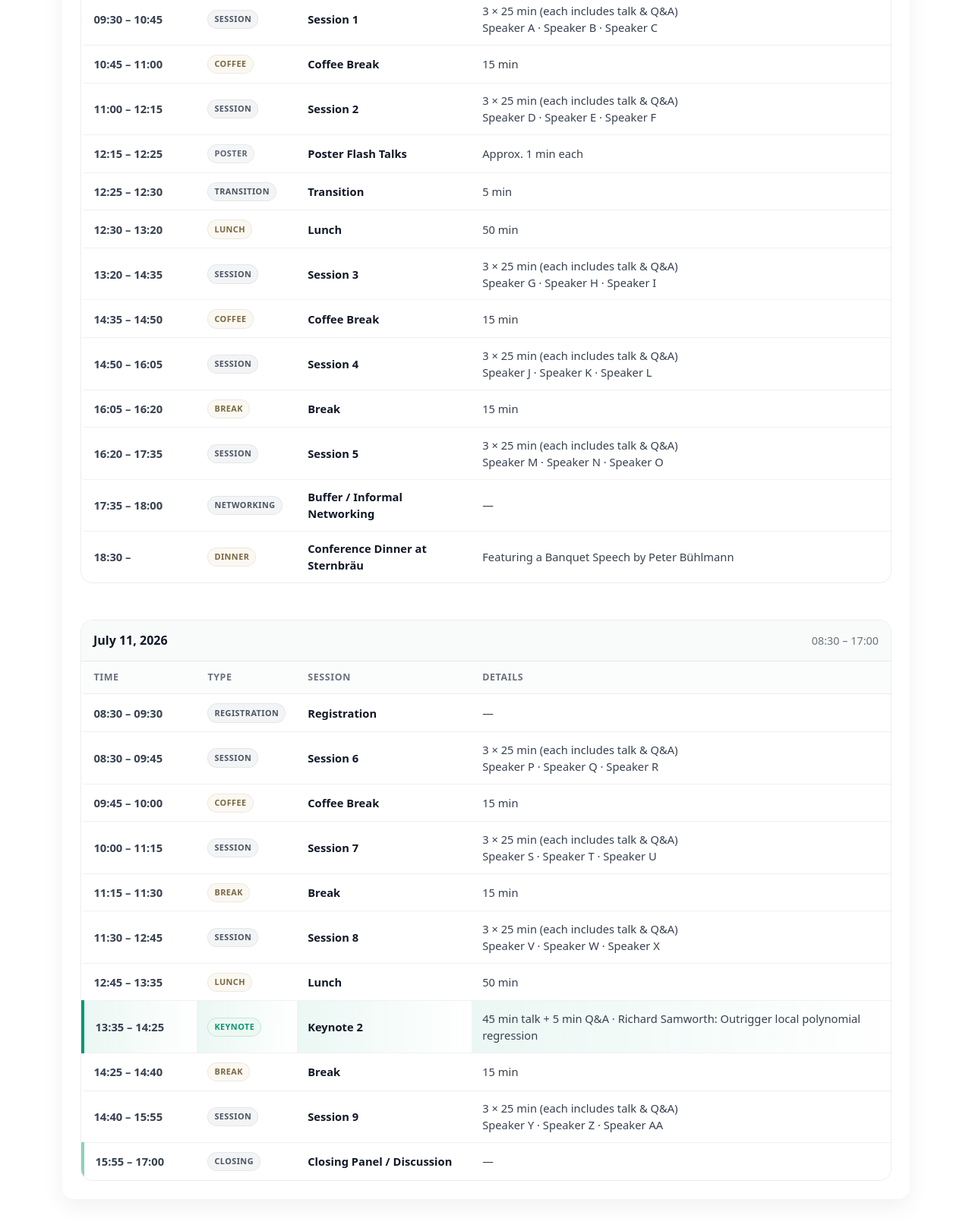
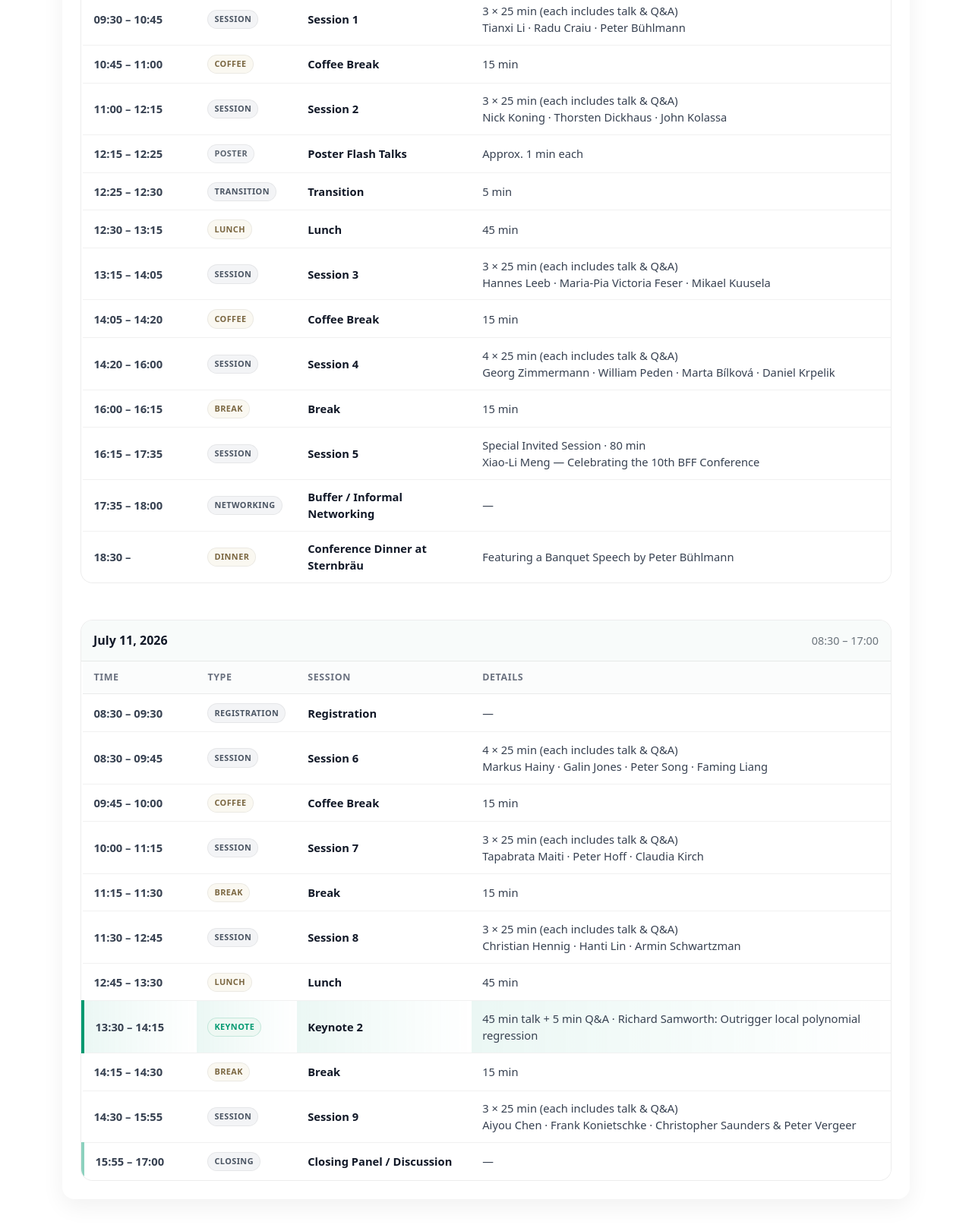
Before and after one commit to bffconference/bff-salzburg-2026, a plain HTML site: page program.html in a window 1280 px wide. Shown: the part 1003-2620 px from the top of the page at 76% size. Drawn offline with nearby package versions, Linux system fonts and the light colour scheme.

Commit message:
Add files via upload

```diff
--- a/css/style.css
+++ b/css/style.css
@@ -975,3 +975,31 @@ body.internal-page {
   letter-spacing: 1px;
   opacity: 0.85;
 }
+
+.footer-gold-sponsor{
+  margin-bottom:18px;
+}
+
+.footer-gold-label{
+  display:block;
+  margin-bottom:10px;
+
+  font-size:11px;
+  font-weight:700;
+  letter-spacing:1px;
+  text-transform:uppercase;
+
+  color:#b8860b;
+}
+
+.footer-gold-logo{
+  max-height:70px;
+  width:auto;
+  object-fit:contain;
+  display:block;
+}
+
+.footer-gold-logo{
+  max-height:70px;
+  filter: drop-shadow(0 0 1px rgba(0,0,0,0.3));
+}
--- a/program.html
+++ b/program.html
@@ -148,7 +148,7 @@
 
   <td>
     <div class="session-meta">3 × 25 min (each includes talk &amp; Q&amp;A)</div>
-    <div>Speaker A · Speaker B · Speaker C</div>
+    <div>Tianxi Li · Radu Craiu · Peter Bühlmann</div>
   </td>
 </tr>
 
@@ -165,7 +165,7 @@
   <td>Session 2</td>
   <td>
     <div class="session-meta">3 × 25 min (each includes talk &amp; Q&amp;A)</div>
-    <div>Speaker D · Speaker E · Speaker F</div>
+    <div>Nick Koning · Thorsten Dickhaus · John Kolassa</div>
   </td>
 </tr>
 
@@ -184,53 +184,53 @@
             </tr>
 
             <tr>
-              <td class="schedule-time-col">12:30 – 13:20</td>
+              <td class="schedule-time-col">12:30 – 13:15</td>
               <td><span class="schedule-badge lunch">Lunch</span></td>
               <td>Lunch</td>
-              <td>50 min</td>
+              <td>45 min</td>
             </tr>
 
             <tr>
-  <td class="schedule-time-col">13:20 – 14:35</td>
+  <td class="schedule-time-col">13:15 – 14:05</td>
   <td><span class="schedule-badge session">Session</span></td>
   <td>Session 3</td>
   <td>
     <div class="session-meta">3 × 25 min (each includes talk &amp; Q&amp;A)</div>
-    <div>Speaker G · Speaker H · Speaker I</div>
+    <div>Hannes Leeb · Maria-Pia Victoria Feser · Mikael Kuusela</div>
   </td>
 </tr>
 
             <tr>
-              <td class="schedule-time-col">14:35 – 14:50</td>
+              <td class="schedule-time-col">14:05 – 14:20</td>
               <td><span class="schedule-badge coffee">Coffee</span></td>
               <td>Coffee Break</td>
               <td>15 min</td>
             </tr>
 
             <tr>
-  <td class="schedule-time-col">14:50 – 16:05</td>
+  <td class="schedule-time-col">14:20 – 16:00</td>
   <td><span class="schedule-badge session">Session</span></td>
   <td>Session 4</td>
   <td>
-    <div class="session-meta">3 × 25 min (each includes talk &amp; Q&amp;A)</div>
-    <div>Speaker J · Speaker K · Speaker L</div>
+    <div class="session-meta">4 × 25 min (each includes talk &amp; Q&amp;A)</div>
+    <div>Georg Zimmermann · William Peden · Marta Bílková · Daniel Krpelik</div>
   </td>
 </tr>
 
             <tr>
-              <td class="schedule-time-col">16:05 – 16:20</td>
+              <td class="schedule-time-col">16:00 – 16:15</td>
               <td><span class="schedule-badge break">Break</span></td>
               <td>Break</td>
               <td>15 min</td>
             </tr>
 
             <tr>
-  <td class="schedule-time-col">16:20 – 17:35</td>
+  <td class="schedule-time-col">16:15 – 17:35</td>
   <td><span class="schedule-badge session">Session</span></td>
   <td>Session 5</td>
   <td>
-    <div class="session-meta">3 × 25 min (each includes talk &amp; Q&amp;A)</div>
-    <div>Speaker M · Speaker N · Speaker O</div>
+    <div class="session-meta">Special Invited Session · 80 min</div>
+    <div>Xiao-Li Meng — Celebrating the 10th BFF Conference</div>
   </td>
 </tr>
 
@@ -282,8 +282,8 @@
   <td><span class="schedule-badge session">Session</span></td>
   <td>Session 6</td>
   <td>
-    <div class="session-meta">3 × 25 min (each includes talk &amp; Q&amp;A)</div>
-    <div>Speaker P · Speaker Q · Speaker R</div>
+    <div class="session-meta">4 × 25 min (each includes talk &amp; Q&amp;A)</div>
+    <div>Markus Hainy · Galin Jones · Peter Song · Faming Liang</div>
   </td>
 </tr>
 
@@ -300,7 +300,7 @@
   <td>Session 7</td>
   <td>
     <div class="session-meta">3 × 25 min (each includes talk &amp; Q&amp;A)</div>
-    <div>Speaker S · Speaker T · Speaker U</div>
+    <div>Tapabrata Maiti · Peter Hoff · Claudia Kirch</div>
   </td>
 </tr>
 
@@ -317,38 +317,38 @@
   <td>Session 8</td>
   <td>
     <div class="session-meta">3 × 25 min (each includes talk &amp; Q&amp;A)</div>
-    <div>Speaker V · Speaker W · Speaker X</div>
+    <div>Christian Hennig · Hanti Lin · Armin Schwartzman</div>
   </td>
 </tr>
 
             <tr>
-              <td class="schedule-time-col">12:45 – 13:35</td>
+              <td class="schedule-time-col">12:45 – 13:30</td>
               <td><span class="schedule-badge lunch">Lunch</span></td>
               <td>Lunch</td>
-              <td>50 min</td>
+              <td>45 min</td>
             </tr>
 
             <tr class="schedule-highlight">
-              <td class="schedule-time-col">13:35 – 14:25</td>
+              <td class="schedule-time-col">13:30 – 14:15</td>
               <td><span class="schedule-badge keynote">Keynote</span></td>
               <td>Keynote 2</td>
               <td>45 min talk + 5 min Q&amp;A · Richard Samworth:  Outrigger local polynomial regression</td>
             </tr>
 
             <tr>
-              <td class="schedule-time-col">14:25 – 14:40</td>
+              <td class="schedule-time-col">14:15 – 14:30</td>
               <td><span class="schedule-badge break">Break</span></td>
               <td>Break</td>
               <td>15 min</td>
             </tr>
 
             <tr>
-  <td class="schedule-time-col">14:40 – 15:55</td>
+  <td class="schedule-time-col">14:30 – 15:55</td>
   <td><span class="schedule-badge session">Session</span></td>
   <td>Session 9</td>
   <td>
     <div class="session-meta">3 × 25 min (each includes talk &amp; Q&amp;A)</div>
-    <div>Speaker Y · Speaker Z · Speaker AA</div>
+    <div>Aiyou Chen · Frank Konietschke · Christopher Saunders & Peter Vergeer</div>
   </td>
 </tr>
 
@@ -418,6 +418,7 @@
                 </p>
             </a>
             <p class="member-affiliation mb-0">Waymo LLC</p>
+          </div>
           </div>
           <div class="col-sm-6 col-lg-4">
           <div class="committee-card h-100">
@@ -802,9 +803,20 @@
 
     <div class="footer-bottom">
 
+  <div class="footer-gold-sponsor">
+    <span class="footer-gold-label">Gold Sponsor</span>
+
+    <a href="https://nxgl.ai/" target="_blank" class="footer-supporter-link">
+      <img src="photo-bff/ngl-logo-DJXvmlii.png"
+           alt="Next Gen Learning"
+           class="footer-gold-logo">
+    </a>
+  </div>
 
   <div class="footer-supporters">
-        <span class="footer-supporters-label">Supported by</span>
+    <span class="footer-supporters-label">Conference Supported by</span>
+
+    <div class="footer-supporters-logos">
 
         <div class="footer-supporters-logos">
           <a href="https://www.plus.ac.at/" target="_blank" class="footer-supporter-link">
@@ -825,11 +837,15 @@
           <a href="https://www.osg.or.at/main.asp?VID=1&kat1=94&kat2=666" target="_blank" class="footer-supporter-link">
   <img src="photo-bff/OSG_Logo.gif" alt="OSG" class="footer-supporter-logo new-logo">
 </a>
+
 </div>
     </div>
+  </div>
+
   <div class="footer-credit">
     Website developed by <span class="credit-name">Shamim Samimi</span>
   </div>
+
 </div>
 
   </div>
```
Also changed, not shown: accommodation.html (+16 -1 lines), committee.html (+16 -1 lines), conference.html (+16 -1 lines), index.html (+16 -1 lines), registration.html (+16 -1 lines), venue.html (+16 -1 lines), photo-bff/ngl-logo-DJXvmlii.png (added). Lines whose indentation alone changed are shown as unchanged.
